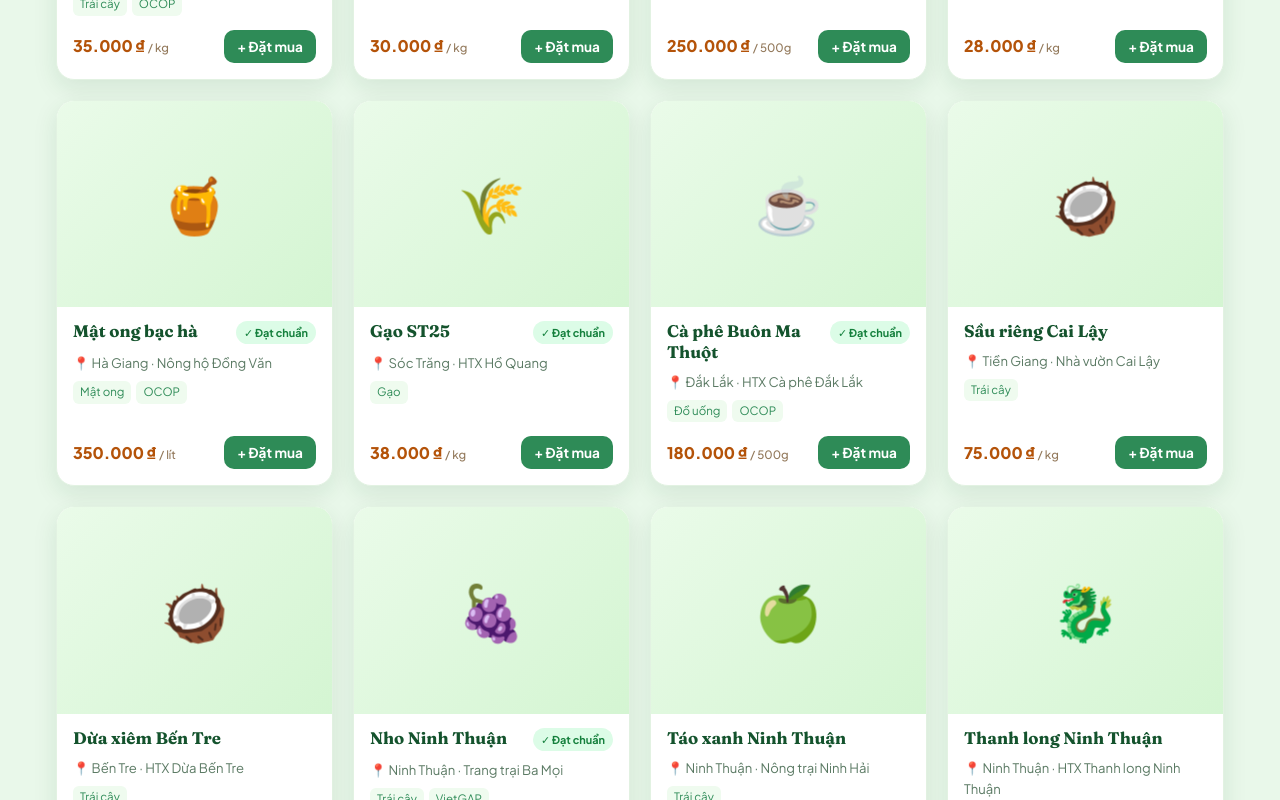
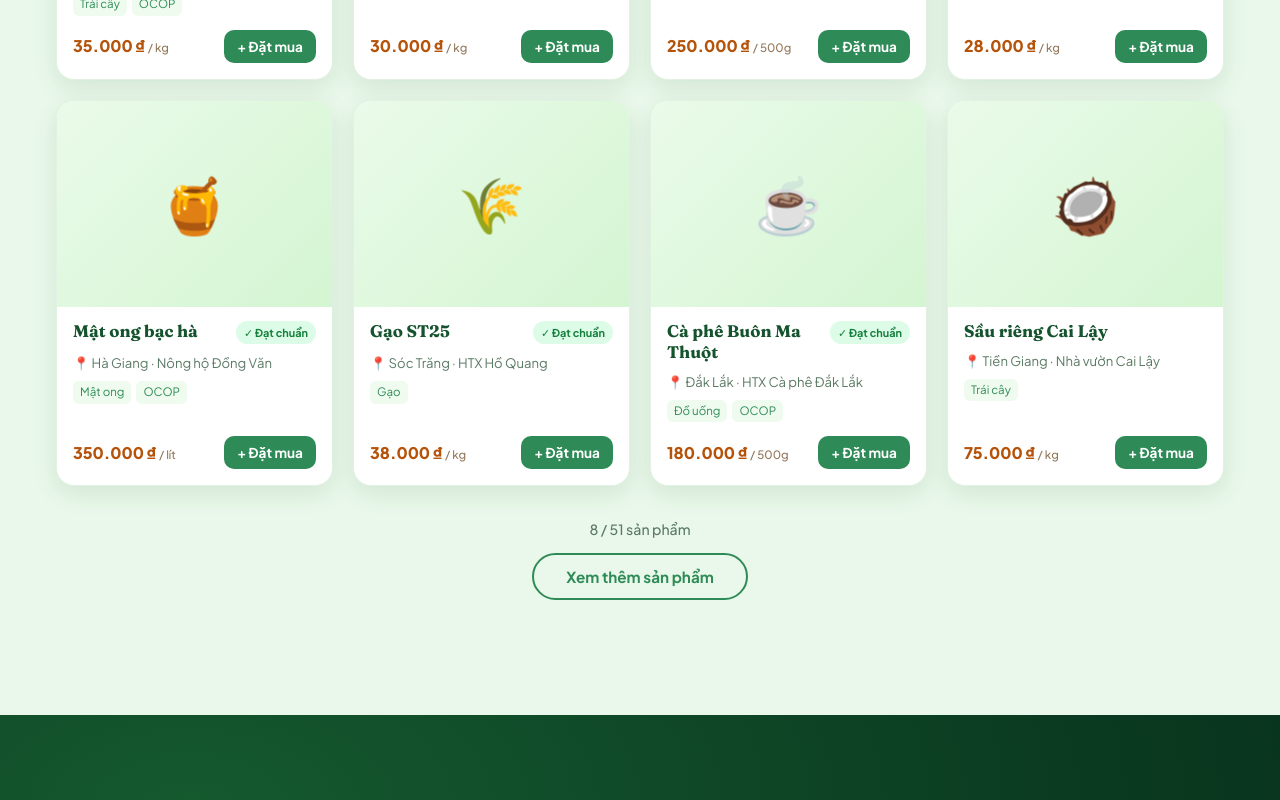
Before and after one commit to TalJa1/VNCom_Map, a React (Vite) app: page / in a window 1280 px wide. Shown: the part 5792-6592 px from the top of the page. Built offline with nearby package versions, Linux system fonts and the light colour scheme.

Commit message:
feat: Enhance Marketplace component with pagination and animation effects

```diff
--- a/src/App.tsx
+++ b/src/App.tsx
@@ -367,13 +367,11 @@ function App() {
           <Reveal as="h2" className="section__title" variant="up" delay={120}>{t.shop.title}</Reveal>
           <Reveal as="p" className="section__lead" variant="up" delay={240}>{t.shop.sub}</Reveal>
         </div>
-        <Reveal variant="up" delay={360}>
-          <Marketplace
-            filterProvinceKey={provinceFilter}
-            onClearProvinceFilter={() => setProvinceFilter(null)}
-            onAddToCart={addToCart}
-          />
-        </Reveal>
+        <Marketplace
+          filterProvinceKey={provinceFilter}
+          onClearProvinceFilter={() => setProvinceFilter(null)}
+          onAddToCart={addToCart}
+        />
       </section>
 
       {/* ---------------- 5 · DIGITAL HANDBOOK ---------------- */}
--- a/src/components/Marketplace.css
+++ b/src/components/Marketplace.css
@@ -203,3 +203,33 @@
 }
 .pcard__buy:hover { background: #14532d; }
 .pcard__buy:active { transform: scale(0.96); }
+
+.market__pagination {
+  display: flex;
+  flex-direction: column;
+  align-items: center;
+  gap: 12px;
+  margin-top: 32px;
+}
+
+.market__count {
+  font-size: 0.88rem;
+  color: #5b7a64;
+  font-weight: 500;
+}
+
+.market__loadmore {
+  border: 2px solid #2e8b57;
+  background: transparent;
+  color: #2e8b57;
+  padding: 12px 32px;
+  border-radius: 999px;
+  font-size: 0.95rem;
+  font-weight: 700;
+  cursor: pointer;
+  transition: all 0.2s;
+}
+.market__loadmore:hover {
+  background: #2e8b57;
+  color: #fff;
+}
--- a/src/components/Marketplace.tsx
+++ b/src/components/Marketplace.tsx
@@ -1,4 +1,4 @@
-import { useMemo, useState } from 'react'
+import { useCallback, useEffect, useMemo, useRef, useState } from 'react'
 import { PRODUCTS, formatVND, type Product } from '../data/products'
 import { PROVINCES } from '../data/provinces'
 import './Marketplace.css'
@@ -10,6 +10,8 @@ interface MarketplaceProps {
 }
 
 const ALL = 'Tất cả'
+const INITIAL_COUNT = 8
+const LOAD_MORE_COUNT = 10
 
 export default function Marketplace({
   filterProvinceKey,
@@ -18,6 +20,7 @@ export default function Marketplace({
 }: MarketplaceProps) {
   const [tag, setTag] = useState<string>(ALL)
   const [query, setQuery] = useState('')
+  const [visible, setVisible] = useState(INITIAL_COUNT)
 
   const tags = useMemo(() => {
     const s = new Set<string>()
@@ -32,6 +35,64 @@ export default function Marketplace({
       if (query && !p.name.toLowerCase().includes(query.toLowerCase())) return false
       return true
     })
+  }, [filterProvinceKey, tag, query])
+
+  useEffect(() => {
+    setVisible(INITIAL_COUNT)
+  }, [filterProvinceKey, tag, query])
+
+  const shown = filtered.slice(0, visible)
+  const hasMore = visible < filtered.length
+
+  const prevVisible = useRef(0)
+  const gridRef = useRef<HTMLDivElement>(null)
+  const observerRef = useRef<IntersectionObserver | null>(null)
+
+  const animateCard = useCallback((el: HTMLElement, delayIdx: number) => {
+    el.style.opacity = '0'
+    el.style.transform = 'translateY(40px) scale(0.95)'
+    requestAnimationFrame(() => {
+      el.style.transition = `opacity 0.45s ${delayIdx * 0.07}s ease, transform 0.45s ${delayIdx * 0.07}s cubic-bezier(0.22,1,0.36,1)`
+      el.style.opacity = '1'
+      el.style.transform = 'translateY(0) scale(1)'
+    })
+  }, [])
+
+  useEffect(() => {
+    observerRef.current?.disconnect()
+    const obs = new IntersectionObserver(
+      (entries) => {
+        entries.forEach((entry) => {
+          if (entry.isIntersecting) {
+            const el = entry.target as HTMLElement
+            const idx = Number(el.dataset.animIdx ?? 0)
+            animateCard(el, idx % 4)
+            obs.unobserve(el)
+          }
+        })
+      },
+      { threshold: 0.1 },
+    )
+    observerRef.current = obs
+
+    const grid = gridRef.current
+    if (!grid) return
+    const cards = grid.querySelectorAll<HTMLElement>('.pcard')
+    const startFrom = prevVisible.current
+    cards.forEach((card, i) => {
+      if (i < startFrom) return
+      card.style.opacity = '0'
+      card.style.transform = 'translateY(40px) scale(0.95)'
+      card.dataset.animIdx = String(i - startFrom)
+      obs.observe(card)
+    })
+    prevVisible.current = shown.length
+
+    return () => obs.disconnect()
+  }, [shown.length, filtered, animateCard])
+
+  useEffect(() => {
+    prevVisible.current = 0
   }, [filterProvinceKey, tag, query])
 
   const filterProvinceName = filterProvinceKey
@@ -72,8 +133,9 @@ export default function Marketplace({
           Chưa có sản phẩm niêm yết cho lựa chọn này. Hãy thử tỉnh hoặc danh mục khác.
         </p>
       ) : (
-        <div className="market__grid">
-          {filtered.map((p) => (
+        <>
+          <div className="market__grid" ref={gridRef}>
+            {shown.map((p) => (
               <article key={p.id} className="pcard">
                 <div className="pcard__media">
                   {p.images && p.images.length > 0 ? (
@@ -108,6 +170,21 @@ export default function Marketplace({
               </article>
             ))}
           </div>
+
+          <div className="market__pagination">
+            <span className="market__count">
+              {shown.length} / {filtered.length} sản phẩm
+            </span>
+            {hasMore && (
+              <button
+                className="market__loadmore"
+                onClick={() => setVisible((v) => v + LOAD_MORE_COUNT)}
+              >
+                Xem thêm sản phẩm
+              </button>
+            )}
+          </div>
+        </>
       )}
     </div>
   )
```
Lines whose indentation alone changed are shown as unchanged.
